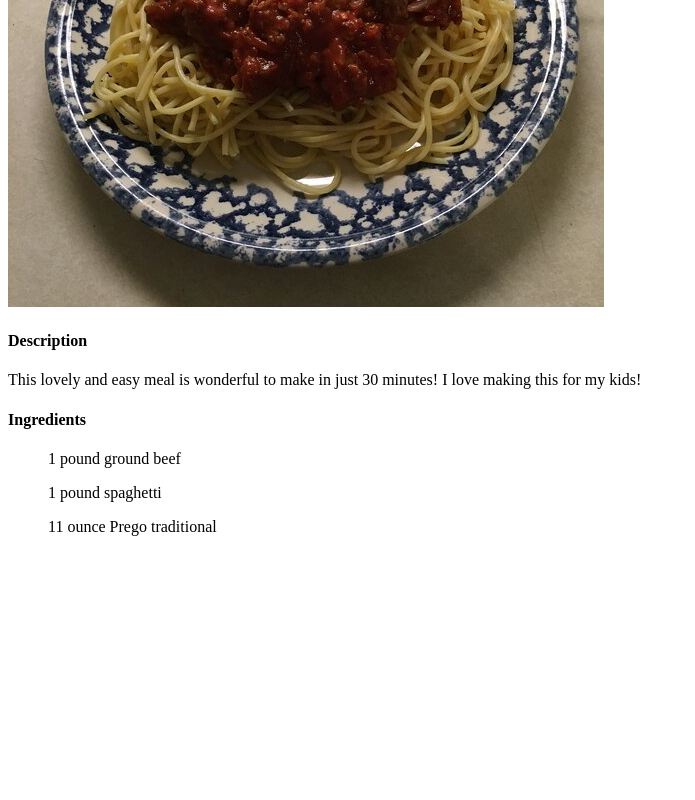
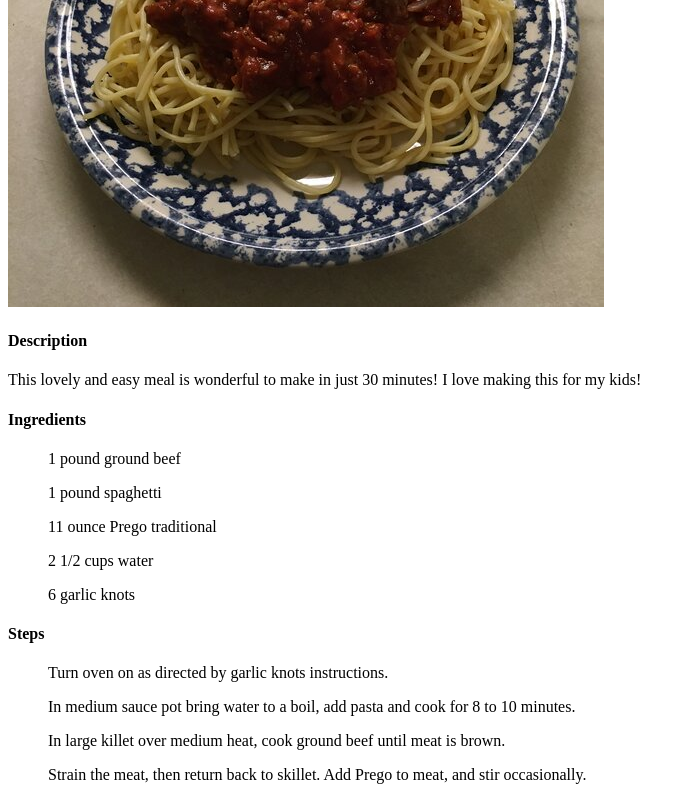
Before and after one commit to KoopaKrusher/odin-recipes, a plain HTML site: page recipes/spagetti.html in a window 1280 px wide. Shown: the part 369-1169 px from the top of the page, without its empty margins (0-695 px from the left). Before the commit the page ends 921 px from the top, so only its background shows below. Drawn offline with Linux system fonts and the light colour scheme.

Commit message:
Finished Spaghetti

```diff
--- a/recipes/spagetti.html
+++ b/recipes/spagetti.html
@@ -12,9 +12,18 @@
     <p>This lovely and easy meal is wonderful to make in just 30 minutes!
         I love making this for my kids!
     </p>
+
     <h4>Ingredients</h4>
     <ul>1 pound ground beef</ul>
     <ul>1 pound spaghetti</ul>
     <ul>11 ounce Prego traditional</ul>
+    <ul>2 1/2 cups water</ul>
+    <ul>6 garlic knots</ul>
+
+    <h4>Steps</h4>
+    <ol>Turn oven on as directed by garlic knots instructions.</ol>
+    <ol>In medium sauce pot bring water to a boil, add pasta and cook for 8 to 10 minutes.</ol>
+    <ol>In large killet over medium heat, cook ground beef until meat is brown.</ol>
+    <ol>Strain the meat, then return back to skillet. Add Prego to meat, and stir occasionally.</ol>
 </body>
 </html>
```
